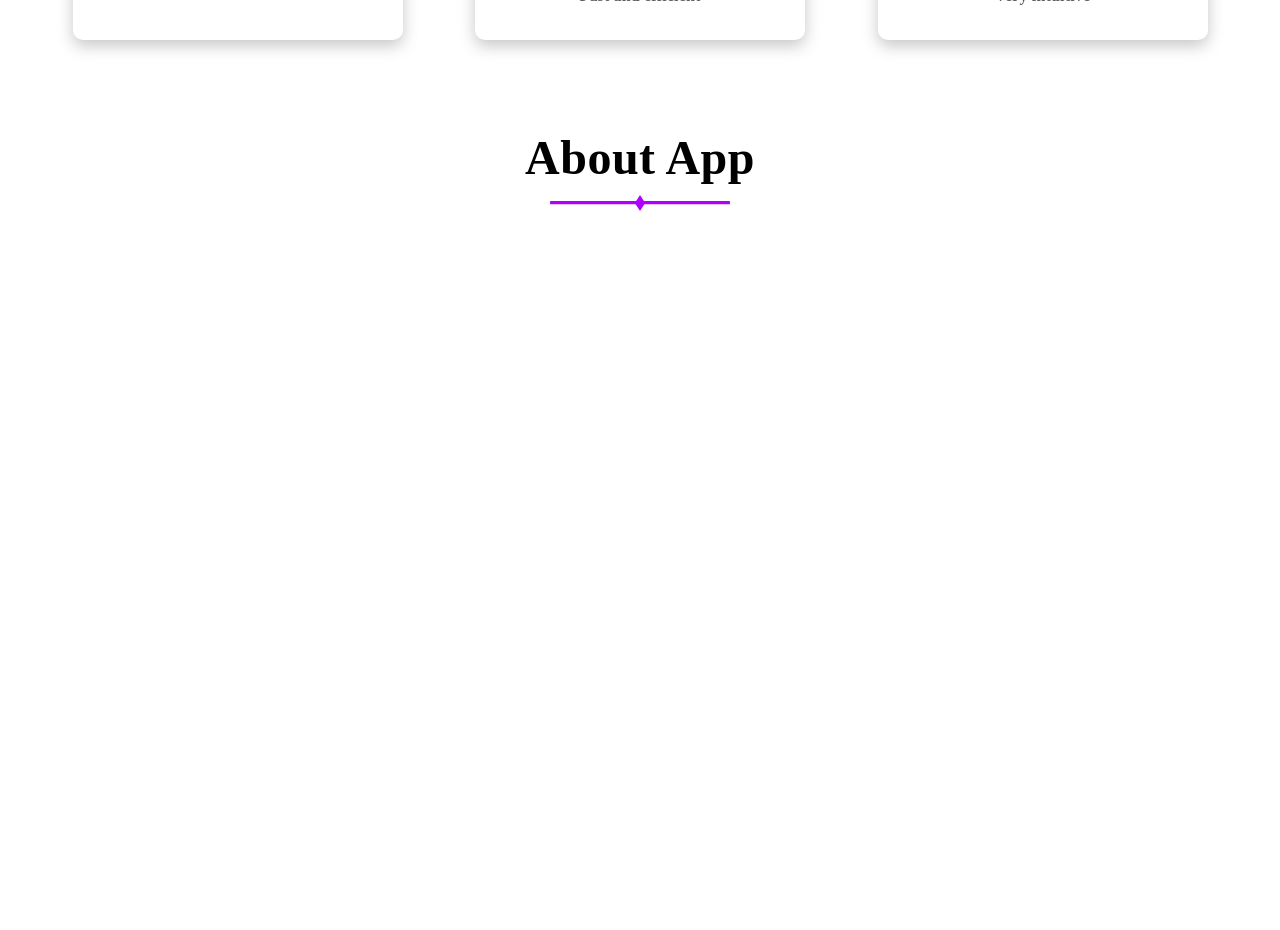
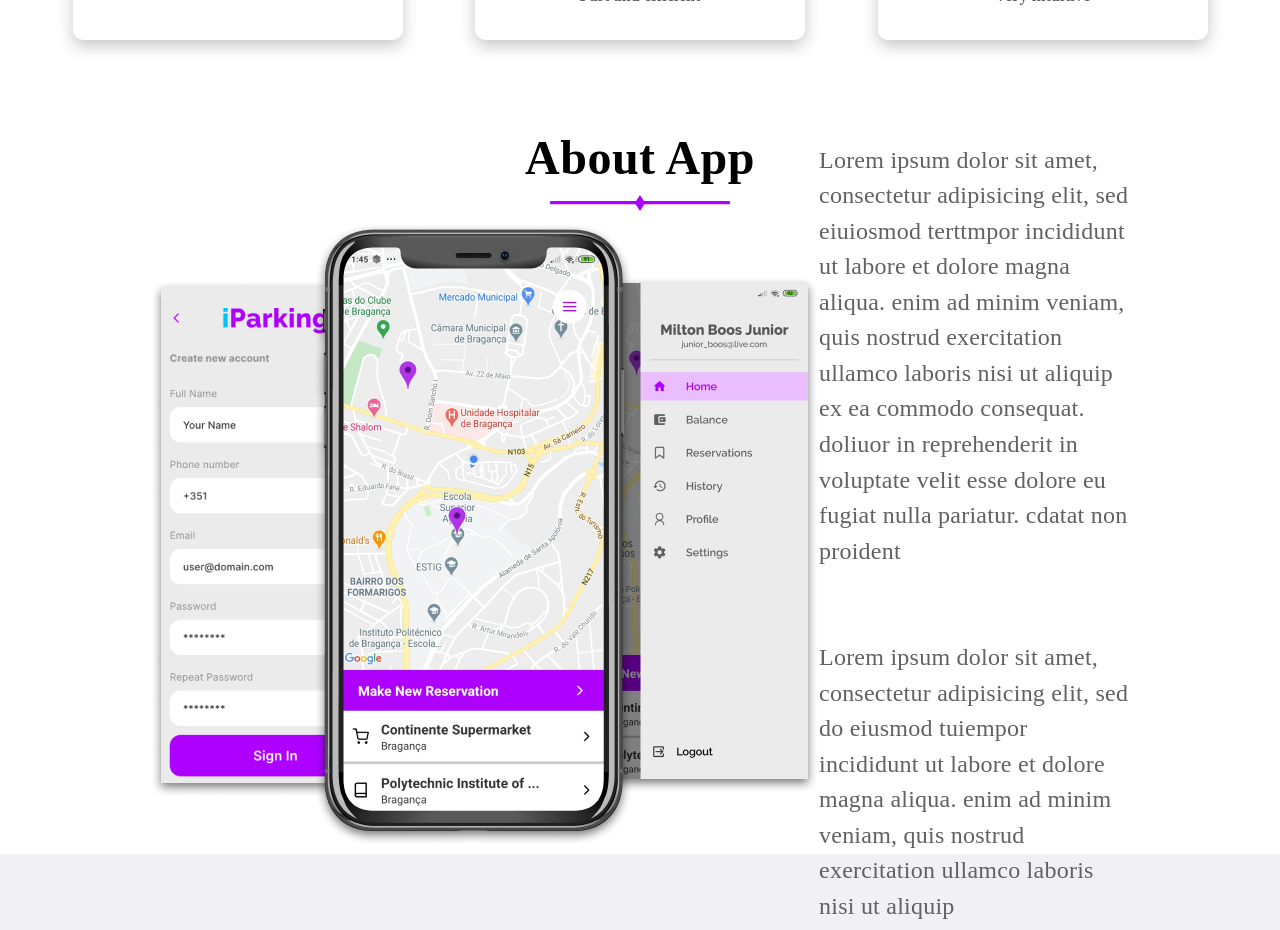
Before and after one commit to juniorboos/iParkingWeb, a React (Create React App) app: page / in a window 1280 px wide. Shown: the part 1020-1950 px from the top of the page. Built offline with nearby package versions, Linux system fonts and the light colour scheme.

Commit message:
about section added

```diff
--- a/src/App.js
+++ b/src/App.js
@@ -7,6 +7,7 @@
 import card2 from './assets/card2.svg';
 import card3 from './assets/card3.svg';
 import sectionTitle from './assets/sectionTitle.svg';
+import aboutScreens from './assets/aboutScreens.png';
 
 function App() {
   return (
@@ -50,10 +51,26 @@
           </div>
         </div>
       </div>
-      <div className="about">
       <div className="sectionHeader">
         <h2 className="sectionTitle">About App</h2>
         <img className="sectionSvg" src={sectionTitle} alt="section svg"/>
+      </div>
+      <div className="about">
+        <img className="aboutScreens" src={aboutScreens} alt="iphone screens"/>
+        <div className="aboutText">
+          <p>
+            Lorem ipsum dolor sit amet, consectetur adipisicing elit, sed eiuiosmod terttmpor incididunt
+            ut labore et dolore magna aliqua. enim ad minim veniam, quis nostrud exercitation ullamco
+            laboris nisi ut aliquip ex ea commodo consequat. doliuor in reprehenderit in voluptate velit
+            esse dolore eu fugiat nulla pariatur. cdatat non proident
+          </p>
+          <br/>
+          <br/>
+          <p>
+            Lorem ipsum dolor sit amet, consectetur adipisicing elit, sed do eiusmod tuiempor incididunt
+            ut labore et dolore magna aliqua. enim ad minim veniam, quis nostrud exercitation ullamco
+            laboris nisi ut aliquip
+          </p>
         </div>
 
       </div>
--- a/src/styles.css
+++ b/src/styles.css
@@ -113,8 +113,32 @@
 
 .about {
    width: 100%;
-   height: 100vh;
+   height: 80vh;
    background-color: #FFF;
+   display: flex;
+   flex-direction: row;
+   justify-content: space-around;
+   padding-left: 150px;
+   padding-right: 150px;
+}
+
+.aboutScreens {
+   height: fit-content;
+   align-self: center;
+}
+
+.aboutText {
+   align-self: center;
+   width: 35%;
+   font-family: Raleway;
+   font-style: normal;
+   font-weight: normal;
+   font-size: 24px;
+   line-height: 148.4%;
+   /* or 36px */
+   letter-spacing: 0.01em;
+
+   color: #616161;
 }
 
 .iphoneHome {
```
Also changed, not shown: src/assets/aboutScreens.png (added). Lines whose indentation alone changed are shown as unchanged.
